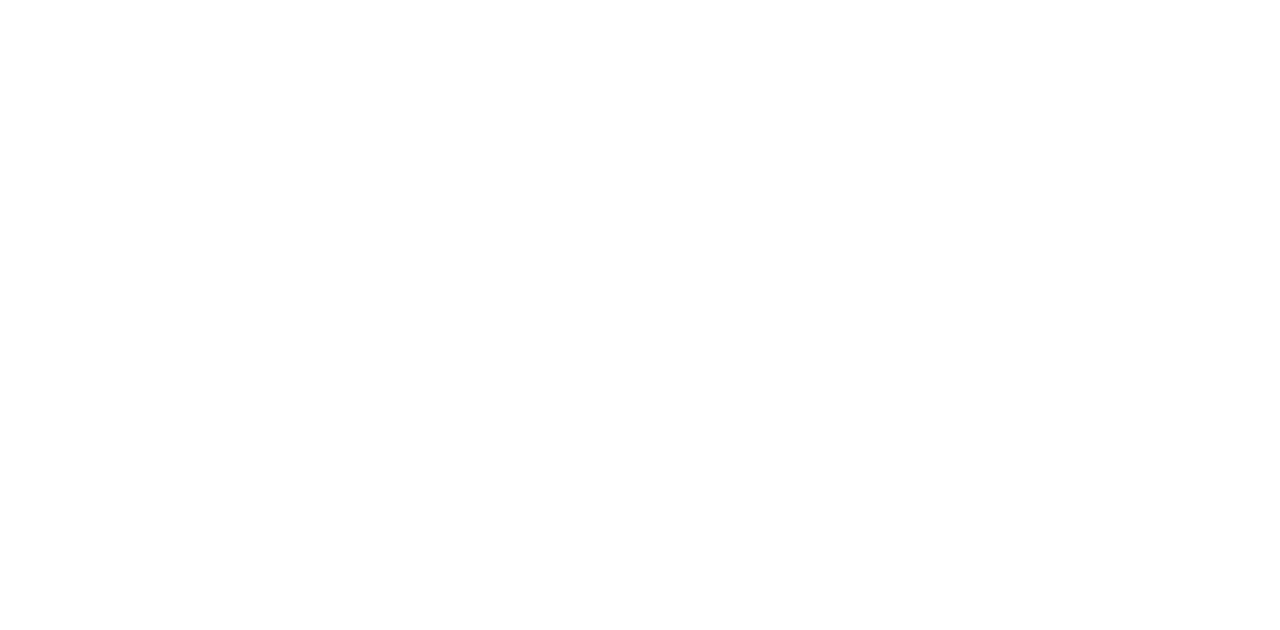
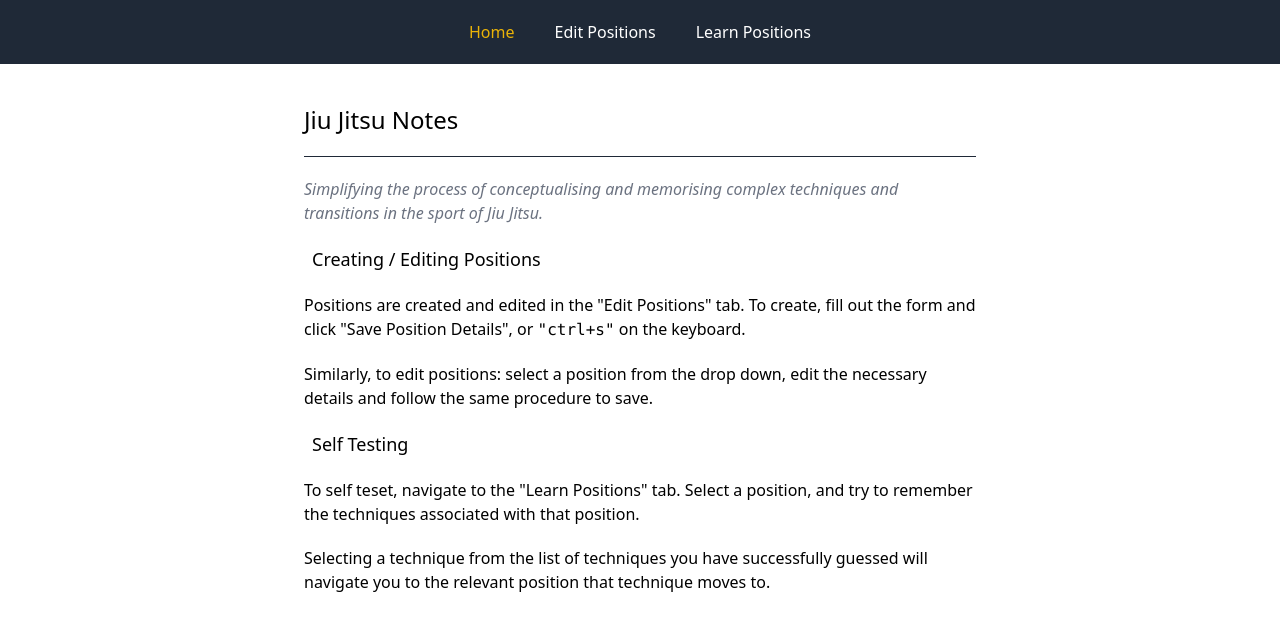
Before and after one commit to matt-plank/jiu-jitsu-notes-web, a React (Create React App) app in the folder jiu-jitsu-notes/: page / in a window 1280 px wide. Before the commit this address had no page. Shown: the top 630 px of the page. Built offline with nearby package versions, Linux system fonts and the light colour scheme.

Commit message:
Closes #26. Added a home page routed at '/'.

```diff
--- a/jiu-jitsu-notes/src/App.js
+++ b/jiu-jitsu-notes/src/App.js
@@ -1,5 +1,6 @@
 import { Route, BrowserRouter as Router, Routes } from "react-router-dom";
 import EditPositions from "./pages/editPositions";
+import Home from "./pages/home";
 import LearnPositions from "./pages/learnPositions";
 
 function App() {
@@ -7,6 +8,7 @@
     <>
       <Router>
         <Routes>
+          <Route path="/" element={<Home />} />
           <Route path="/positions" element={<LearnPositions />} />
           <Route path="/edit" element={<EditPositions />} />
         </Routes>
--- a/jiu-jitsu-notes/src/components/navbar.js
+++ b/jiu-jitsu-notes/src/components/navbar.js
@@ -6,6 +6,9 @@
 const NavBar = ({ selected }) => {
   return (
     <div className="bg-gray-800 px-5 py-5 text-white flex flex-row justify-center gap-10">
+      <p className={selected === "/" ? SELECTED_COLOUR : DEFAULT_COLOUR}>
+        <Link to="/">Home</Link>
+      </p>
       <p className={selected === "/edit" ? SELECTED_COLOUR : DEFAULT_COLOUR}>
         <Link to="/edit">Edit Positions</Link>
       </p>
--- /dev/null
+++ b/jiu-jitsu-notes/src/pages/home.js
@@ -0,0 +1,51 @@
+import NavBar from "../components/navbar";
+
+const Home = () => {
+  return (
+    <>
+      <NavBar selected="/" />
+
+      <div className="flex justify-center px-10">
+        <div className="flex flex-col mt-10 gap-5 w-full max-w-2xl pb-10">
+          <h1 className="text-2xl">Jiu Jitsu Notes</h1>
+
+          <hr className="border-gray-800" />
+
+          <p className="text-gray-500 italic">
+            Simplifying the process of conceptualising and memorising complex
+            techniques and transitions in the sport of Jiu Jitsu.
+          </p>
+
+          <h2 className="text-lg pl-2">Creating / Editing Positions</h2>
+
+          <p>
+            Positions are created and edited in the "Edit Positions" tab. To
+            create, fill out the form and click "Save Position Details", or{" "}
+            <code>"ctrl+s"</code> on the keyboard.
+          </p>
+
+          <p>
+            Similarly, to edit positions: select a position from the drop down,
+            edit the necessary details and follow the same procedure to save.
+          </p>
+
+          <h2 className="text-lg pl-2">Self Testing</h2>
+
+          <p>
+            To self teset, navigate to the "Learn Positions" tab. Select a
+            position, and try to remember the techniques associated with that
+            position.
+          </p>
+
+          <p>
+            Selecting a technique from the list of techniques you have
+            successfully guessed will navigate you to the relevant position that
+            technique moves to.
+          </p>
+        </div>
+      </div>
+    </>
+  );
+};
+
+export default Home;
```
